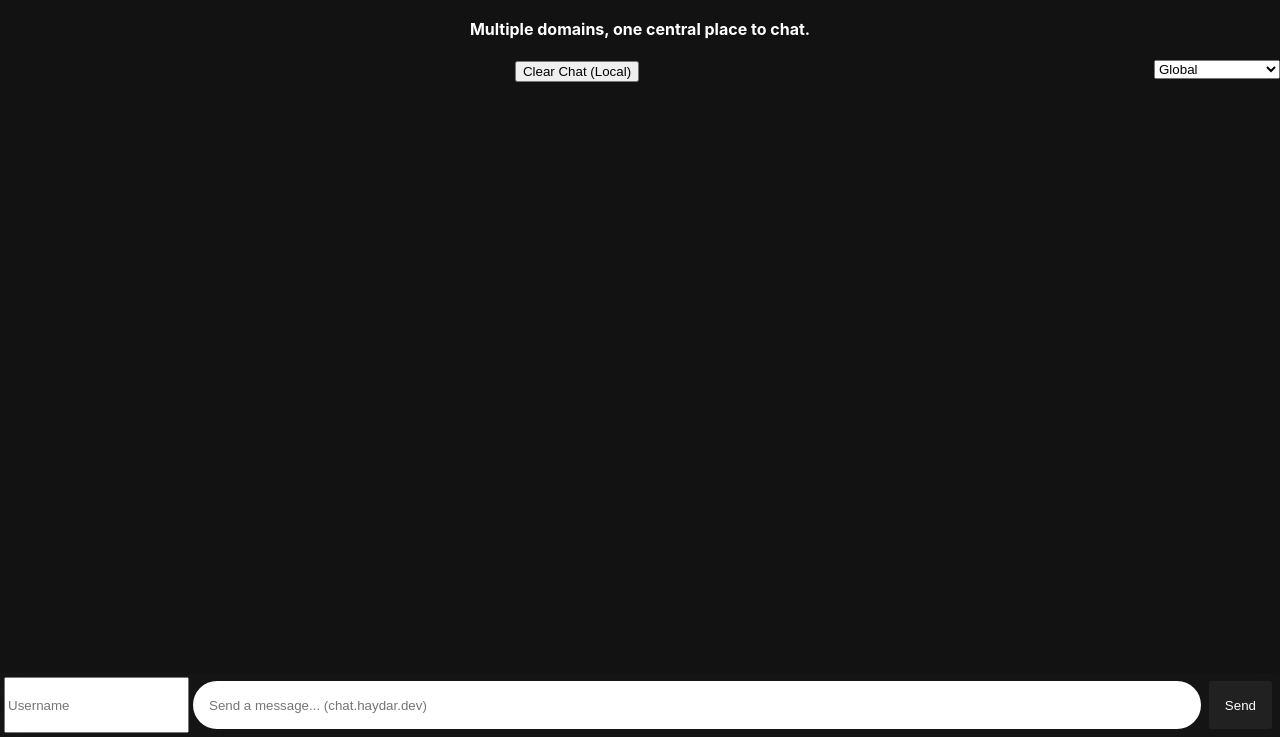
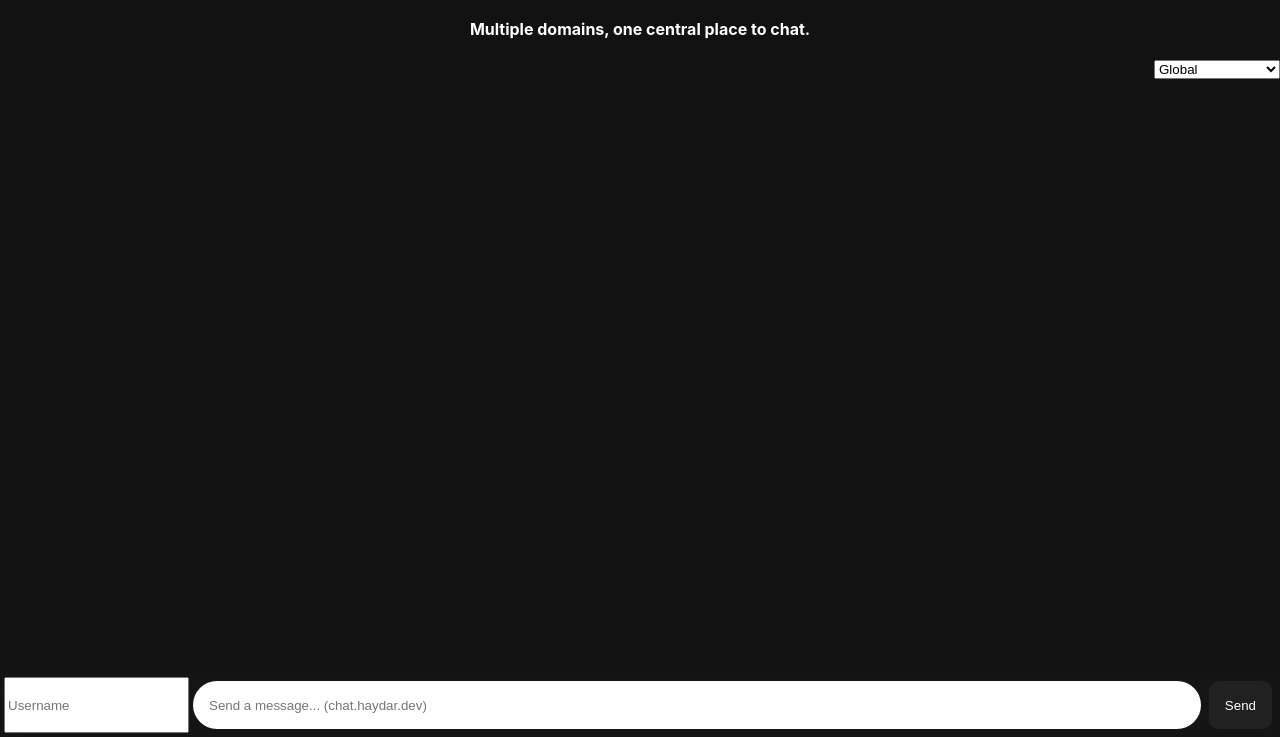
Before and after one commit to byeoon/Recenter, a website: page public/index.html in a window 1280 px wide. Shown: the part 63-800 px from the top of the page. Drawn offline with nearby package versions, Linux system fonts and the light colour scheme; no server answers.

```diff
--- a/public/index.html
+++ b/public/index.html
@@ -8,7 +8,6 @@
    <center>
     <h1> Recenter - Decentralized Chat Widgets </h1>
     <h4>Multiple domains, one central place to chat.</h4>
-    <button onClick=" document.getElementById('messages').innerHTML = ``;">Clear Chat (Local)</button>
     <select style="float: right;"name="server" id="serverSelect">
       <option value="global">Global</option>
       <option value="haydar">chat.haydar.dev</option>
@@ -18,7 +17,7 @@
     <ul id="messages"></ul>
     <form id="form" action="">
       <input id="usernameInput" autocomplete="off" placeholder="Username" />
-      <input id="input" autocomplete="off" placeholder="Send a message... (chat.haydar.dev)" /><button>Send</button>
+      <input id="input" autocomplete="off" spellcheck="false" placeholder="Send a message... (chat.haydar.dev)" /><button>Send</button>
     </form>
   </body>
 </html>
@@ -38,6 +37,7 @@
       if (input.value && usernameInput.value && usernameInput.value != "Server") {
         socket.emit('chat message', input.value, usernameInput.value);
         input.value = '';
+        document.getElementById('messages').innerHTML = ``;
       }
     });
 
--- a/public/style.css
+++ b/public/style.css
@@ -41,9 +41,10 @@
   border: none;
   padding: 0 1rem;
   margin: 0.25rem;
-  border-radius: 3px;
+  border-radius: 10px;
   outline: none;
   color: #fff;
+  cursor: pointer;
 }
 
 #messages {
@@ -59,3 +60,7 @@
 #messages > div:hover {
   background: #212121;
 }
+
+/*
+  Title.html
+*/
```
Also changed, not shown: index.js (+4 -3 lines), public/title.html (added, +1 -0 lines).
